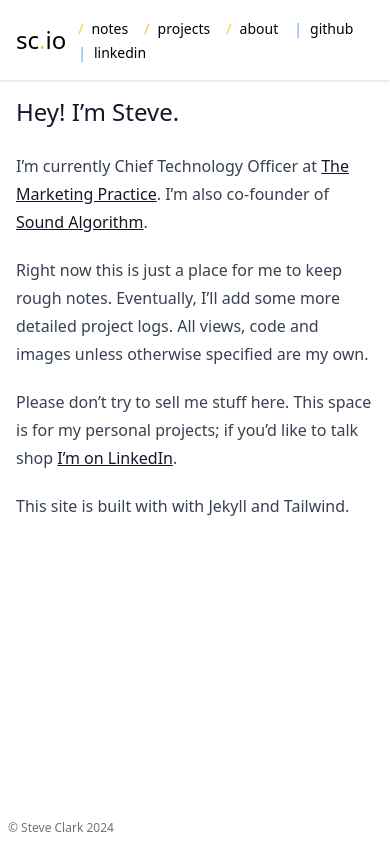
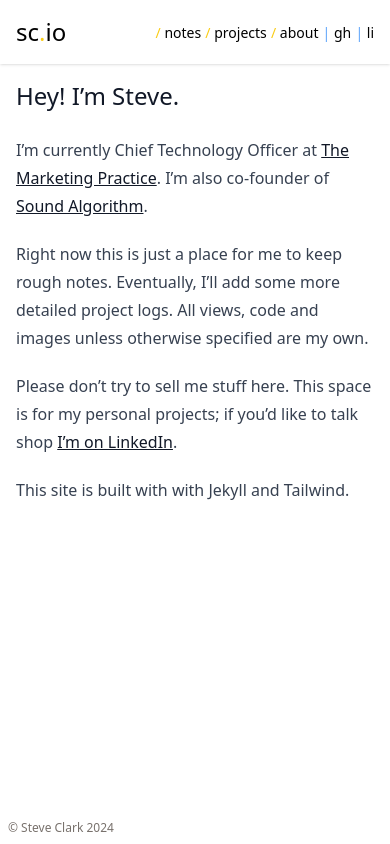
Before and after one commit to stevenclark92/site, a website: page index.html in a window 390 px wide. Drawn offline with Linux system fonts and the light colour scheme; a script that the page names is missing.

Commit message:
minor mobile layout tweaks for spacing and navigation

```diff
--- a/feed.xml
+++ b/feed.xml
@@ -1,4 +1,4 @@
-<?xml version="1.0" encoding="utf-8"?><feed xmlns="http://www.w3.org/2005/Atom" ><generator uri="https://jekyllrb.com/" version="3.9.5">Jekyll</generator><link href="https://steveclark.io/feed.xml" rel="self" type="application/atom+xml" /><link href="https://steveclark.io/" rel="alternate" type="text/html" /><updated>2024-04-23T16:42:54+01:00</updated><id>https://steveclark.io/feed.xml</id><title type="html">steveclark.io</title><subtitle>tbd</subtitle><entry><title type="html">Brief note on the NE555</title><link href="https://steveclark.io/electronics/2024/04/21/555.html" rel="alternate" type="text/html" title="Brief note on the NE555" /><published>2024-04-21T13:00:00+01:00</published><updated>2024-04-21T13:00:00+01:00</updated><id>https://steveclark.io/electronics/2024/04/21/555</id><content type="html" xml:base="https://steveclark.io/electronics/2024/04/21/555.html"><![CDATA[<h2 id="notes-on-ne555-for-future">Notes on NE555 for future</h2>
+<?xml version="1.0" encoding="utf-8"?><feed xmlns="http://www.w3.org/2005/Atom" ><generator uri="https://jekyllrb.com/" version="3.9.5">Jekyll</generator><link href="https://steveclark.io/feed.xml" rel="self" type="application/atom+xml" /><link href="https://steveclark.io/" rel="alternate" type="text/html" /><updated>2024-04-23T16:51:28+01:00</updated><id>https://steveclark.io/feed.xml</id><title type="html">steveclark.io</title><subtitle>tbd</subtitle><entry><title type="html">Brief note on the NE555</title><link href="https://steveclark.io/electronics/2024/04/21/555.html" rel="alternate" type="text/html" title="Brief note on the NE555" /><published>2024-04-21T13:00:00+01:00</published><updated>2024-04-21T13:00:00+01:00</updated><id>https://steveclark.io/electronics/2024/04/21/555</id><content type="html" xml:base="https://steveclark.io/electronics/2024/04/21/555.html"><![CDATA[<h2 id="notes-on-ne555-for-future">Notes on NE555 for future</h2>
 
 <p>Monostable 555s - at least in the configurations I’ve tried - will output for as long as the trigger is pulled low, even if the length of the delay based on R1 and C1 is shorter than the trigger duration. In practice, a one-shot timer configured to have a 0.01 millisecond pulse will not provide a 0.01 millisecond high output signal consistently from a button, as any deviation in the duration of the button press (over this time, at least) will be reflected in the output signal.</p>
 
--- a/index.html
+++ b/index.html
@@ -31,11 +31,11 @@
     </a>
   </h1>
   <nav class=" *:text-sm *:py-1 *:inline">
-    <p class="mt-8"><span class="text-yellow-400 pr-2 pl-3">/</span><a href="/notes">notes</a></p>
-    <p><span class="text-yellow-400 pr-2 pl-3">/</span><a href="/projects">projects</a></p>
-    <p><span class="text-yellow-400 pr-2 pl-3">/</span><a href="/">about</a></p>
-    <p class="mt-4"><span class="text-blue-400 pr-2 pl-3">|</span><a href="https://github.com/stevenclark92">github</a></p>
-    <p><span class="text-blue-400 pr-2 pl-3">|</span><a href="https://www.linkedin.com/in/stevenjc/">linkedin</a><p>
+    <p class="mt-8"><span class="text-yellow-400">/ </span><a href="/notes">notes</a></p>
+    <p><span class="text-yellow-400">/ </span><a href="/projects">projects</a></p>
+    <p><span class="text-yellow-400">/ </span><a href="/">about</a></p>
+    <p class="mt-4"><span class="text-blue-400">| </span><a href="https://github.com/stevenclark92">gh</a></p>
+    <p><span class="text-blue-400">| </span><a href="https://www.linkedin.com/in/stevenjc/">li</a><p>
   </nav>
 </header>
 
@@ -43,7 +43,7 @@
 
 
     <main class="shrink items-center">
-      <div class="content prose prose-headings:font-light prose-a:font-light dark:prose-invert mx-auto p-8 max-lg:p-4 lg:pt-24">
+      <div class="content prose prose-headings:font-light prose-a:font-light dark:prose-invert mx-auto p-8 max-lg:p-4 max-lg:mb-10 lg:pt-24">
     <h2 id="hey-im-steve">Hey! I’m Steve.</h2>
 
 <p>I’m currently Chief Technology Officer at <a href="https://www.themarketingpractice.com/en-gb/">The Marketing Practice</a>. I’m also co-founder of <a href="https://soundalgorithm.io">Sound Algorithm</a>.</p>
```
Also changed, not shown: 404.html (+7 -7 lines), electronics/2024/04/20/6502.html (+6 -6 lines), electronics/2024/04/20/icInventory.html (+6 -6 lines), electronics/2024/04/21/555.html (+6 -6 lines), markdown.html (+6 -6 lines), notes.html (+6 -6 lines), projects.html (+6 -6 lines), assets/css/style.css.
